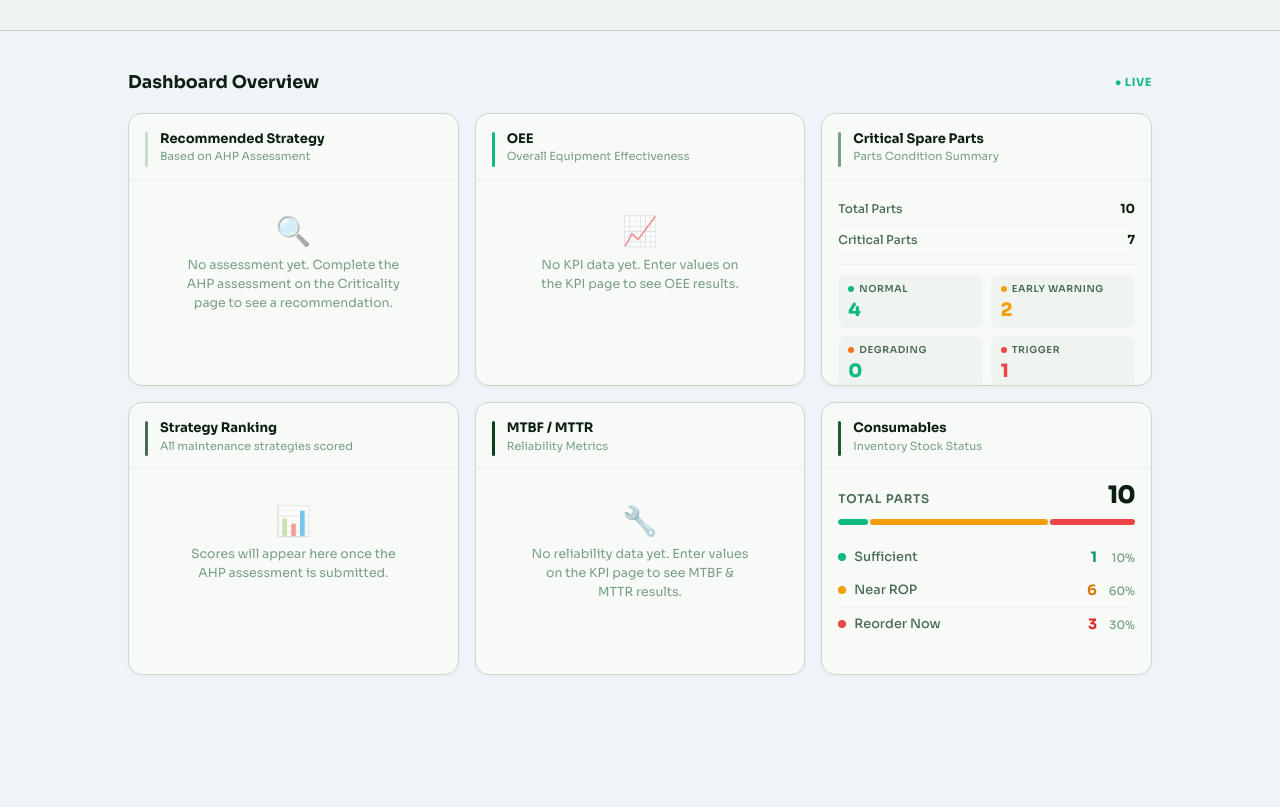
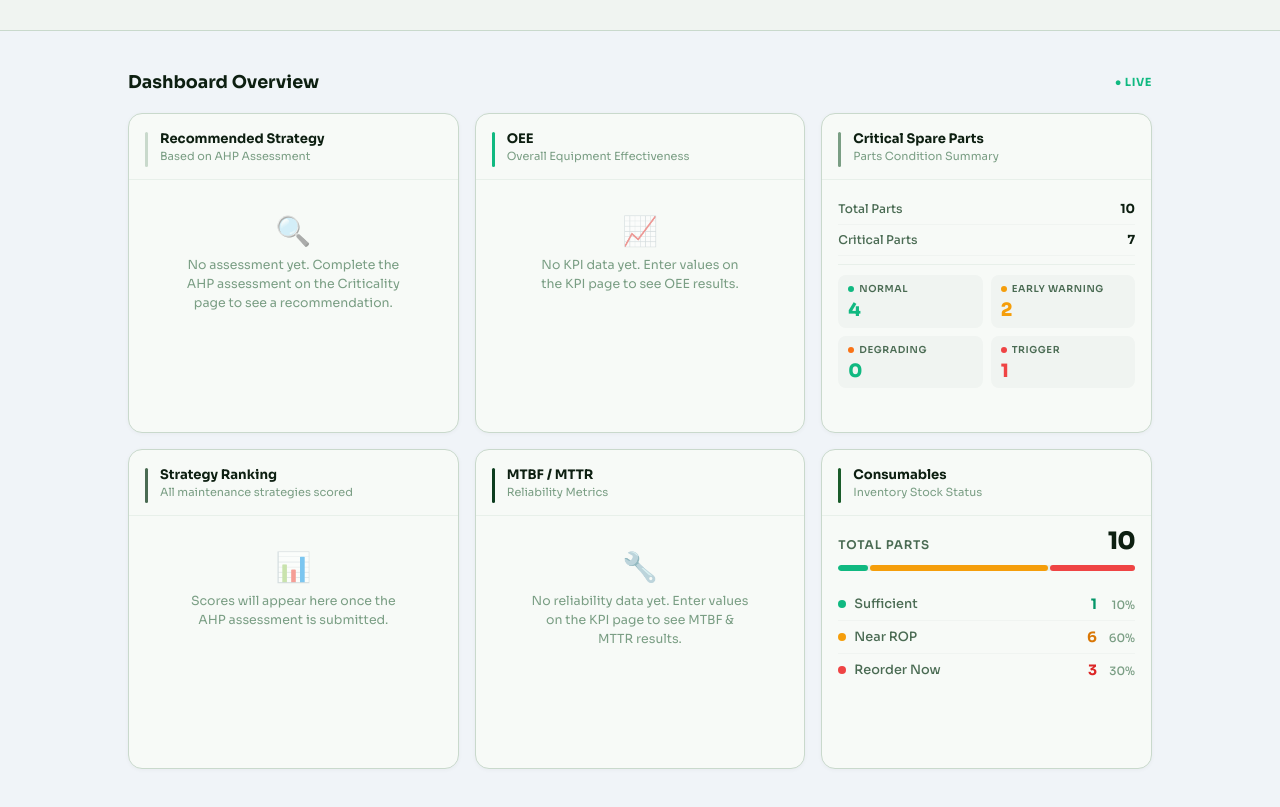
Before and after one commit to Ange-09/Fix-Flow, a Next.js app: page /dashboard in a window 1280 px wide. Shown: the part 433-1240 px from the top of the page. Built offline with nearby package versions, Linux system fonts and the light colour scheme.

Commit message:
Edited dashboard section mtbfmttr

```diff
--- a/src/app/(main)/dashboard/DashboardSection/DashboardSection.module.css
+++ b/src/app/(main)/dashboard/DashboardSection/DashboardSection.module.css
@@ -89,6 +89,7 @@
   flex: 1;
   display: flex;
   flex-direction: column;
+  min-height: 320px;
 }
 
 .card:hover {
@@ -873,3 +874,15 @@
   text-transform: uppercase;
   letter-spacing: 0.09em;
 }
+
+.mtbfCard .statLabel {
+  font-size: 1rem;
+}
+
+.mtbfCard .statValue {
+  font-size: 1.2rem;
+}
+
+.mtbfCard .statUnit {
+  font-size: 0.95rem;
+}
--- a/src/app/(main)/dashboard/DashboardSection/DashboardSection.tsx
+++ b/src/app/(main)/dashboard/DashboardSection/DashboardSection.tsx
@@ -37,6 +37,7 @@ function DashboardCard({
   liveTag,
   periodBadge,
   href,
+  className,
 }: {
   title: string;
   subtitle?: string;
@@ -45,12 +46,13 @@ function DashboardCard({
   liveTag?: boolean;
   periodBadge?: string;
   href?: string;
+  className?: string;
 }) {
   const router = useRouter();
 
   return (
     <div
-      className={`${styles.card} ${href ? styles.cardClickable : ""}`}
+      className={`${styles.card} ${href ? styles.cardClickable : ""} ${className ?? ""}`}
       onClick={href ? () => router.push(href) : undefined}
       role={href ? "button" : undefined}
       tabIndex={href ? 0 : undefined}
@@ -609,6 +611,7 @@ export default function DashboardSection({ machineId }: DashboardSectionProps) {
           <DashboardCard
             title="MTBF / MTTR"
             subtitle="Reliability Metrics"
+            className={styles.mtbfCard}
             accent="#0d3d1f"
             periodBadge={hasLiveKPI ? periodLabel : undefined}
             href="/kpi"
```
